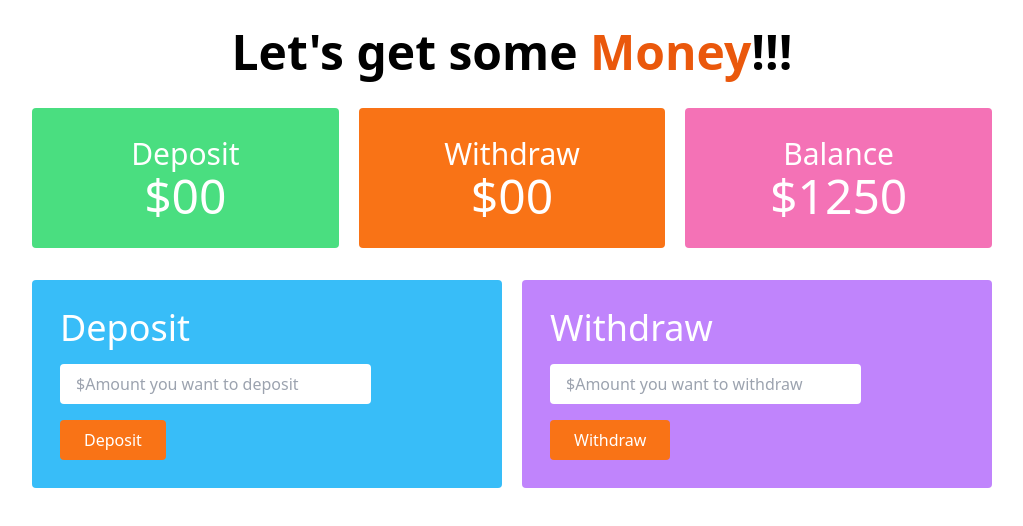
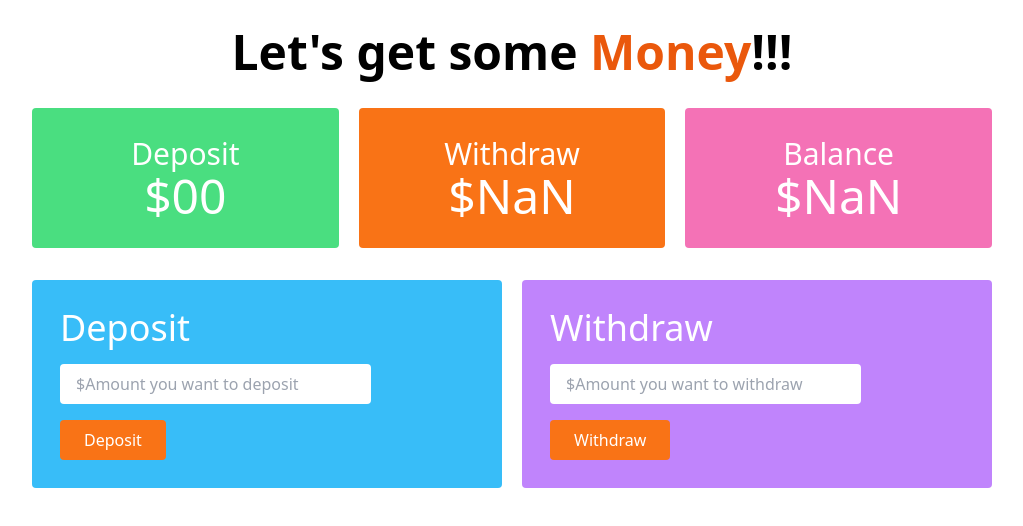
Before and after one commit to engsabbir/module-26-simple-interactive-bank-website, a plain HTML site: page account.html in a window 1280 px wide. Both pictures are taken after a click on the button "Withdraw". Shown: the whole page, without its empty margins (128-1151 px from the left). Drawn offline with nearby package versions, Linux system fonts and the light colour scheme.

Commit message:
withdraw.js file added

```diff
--- a/account.html
+++ b/account.html
@@ -53,8 +53,8 @@
 
     </main>
 
-    <script src="bank.js"></script>
     <script src="deposit.js"></script>
+    <script src="withdraw.js"></script>
 </body>
 
 </html>
--- /dev/null
+++ b/withdraw.js
@@ -0,0 +1,15 @@
+document.getElementById('withdraw-btn').addEventListener('click', function () {
+    const withdrawInputElement = document.getElementById('withdraw-input');
+    const withdrawInputBalance = parseFloat(withdrawInputElement.value);
+
+    const withdrawBalanceElement = document.getElementById('withdraw-total')
+    const withdrawBalance = parseFloat(withdrawBalanceElement.innerText)
+
+    withdrawBalanceElement.innerText = withdrawBalance + withdrawInputBalance;
+
+    const balanceTotalElement = document.getElementById('balance-total');
+    const balanceTotal = parseFloat(balanceTotalElement.innerText) - withdrawInputBalance;
+
+    balanceTotalElement.innerText = balanceTotal;
+    withdrawInputElement.value = '';
+})
```
